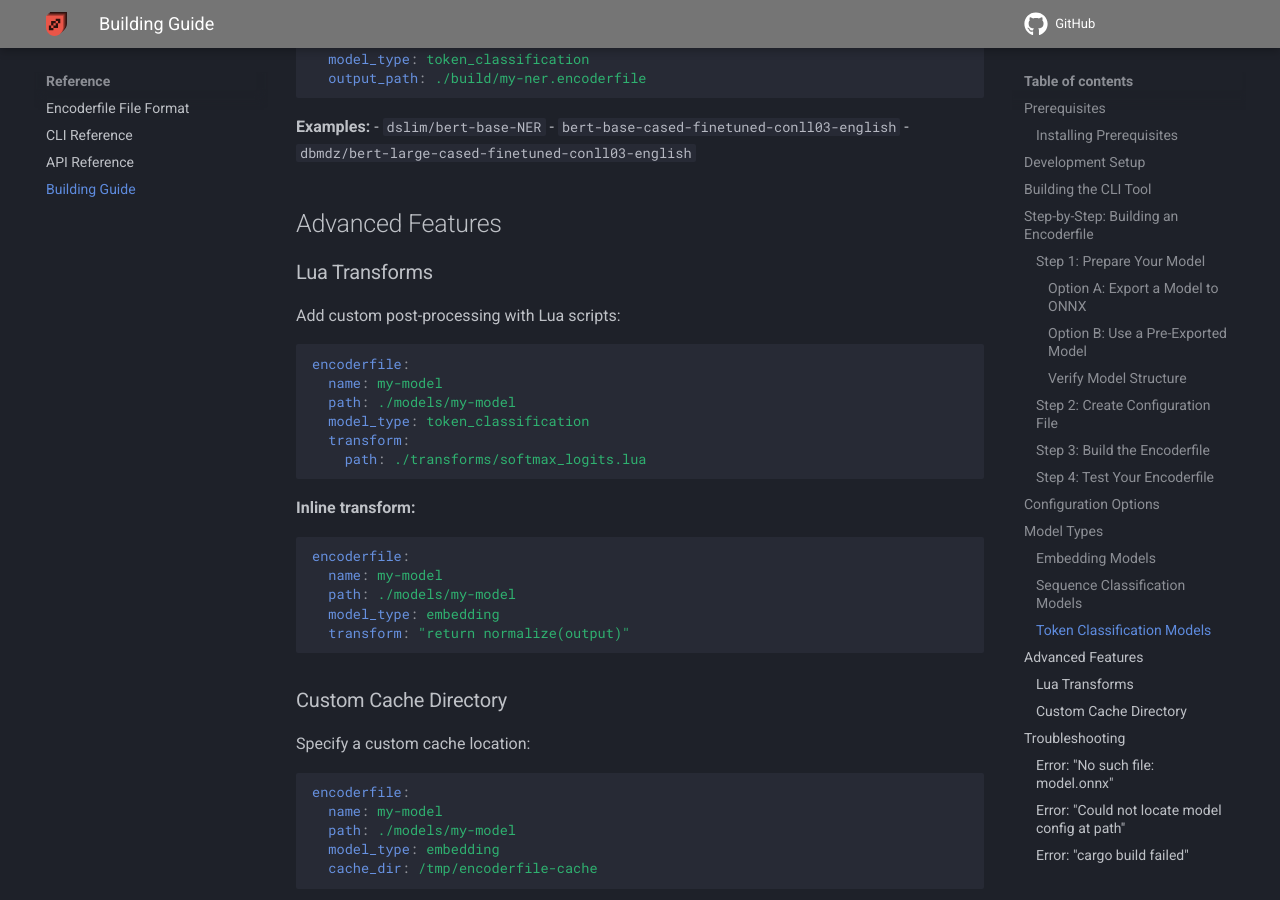
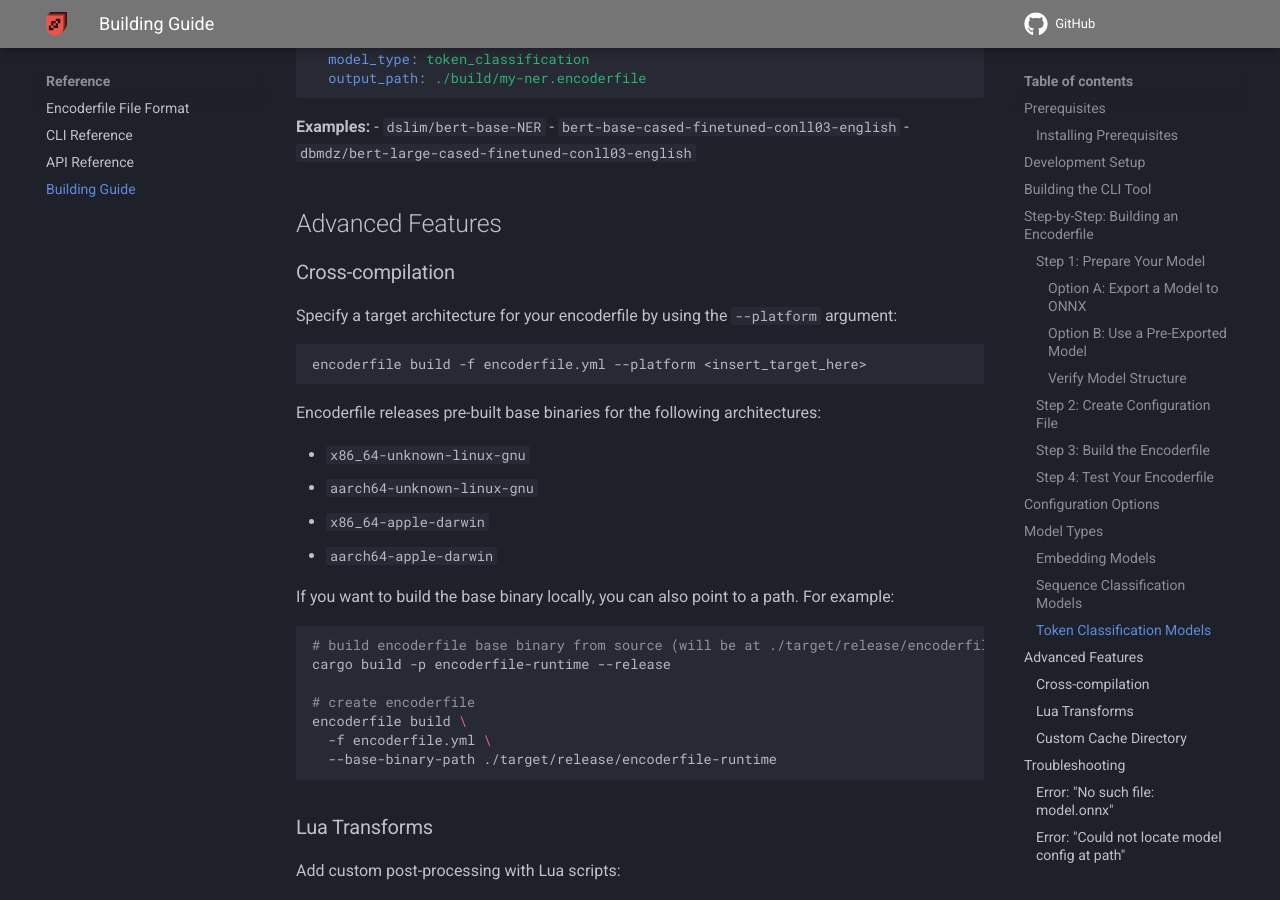
Before and after one commit to mozilla-ai/encoderfile, an MkDocs documentation site: the page built from docs/reference/building.md, in a window 1280 px wide and 900 px high, scrolled down 6081 px. Built offline with MkDocs 1.6.1 and Material for MkDocs 9.7.7, drawn with Linux system fonts in a browser that asks for light colours; comment, search, counter and statistics services are not loaded.

Commit message:
add cross-compilation instructions

````diff
--- a/docs/reference/building.md
+++ b/docs/reference/building.md
@@ -303,6 +303,33 @@ encoderfile:
 
 ## Advanced Features
 
+### Cross-compilation
+
+Specify a target architecture for your encoderfile by using the `--platform` argument:
+
+```bash
+encoderfile build -f encoderfile.yml --platform <insert_target_here>
+```
+
+Encoderfile releases pre-built base binaries for the following architectures:
+
+- `x86_64-unknown-linux-gnu`
+- `aarch64-unknown-linux-gnu`
+- `x86_64-apple-darwin`
+- `aarch64-apple-darwin`
+
+If you want to build the base binary locally, you can also point to a path. For example:
+
+```bash
+# build encoderfile base binary from source (will be at ./target/release/encoderfile-runtime)
+cargo build -p encoderfile-runtime --release
+
+# create encoderfile
+encoderfile build \
+  -f encoderfile.yml \
+  --base-binary-path ./target/release/encoderfile-runtime
+```
+
 ### Lua Transforms
 
 Add custom post-processing with Lua scripts:
````
